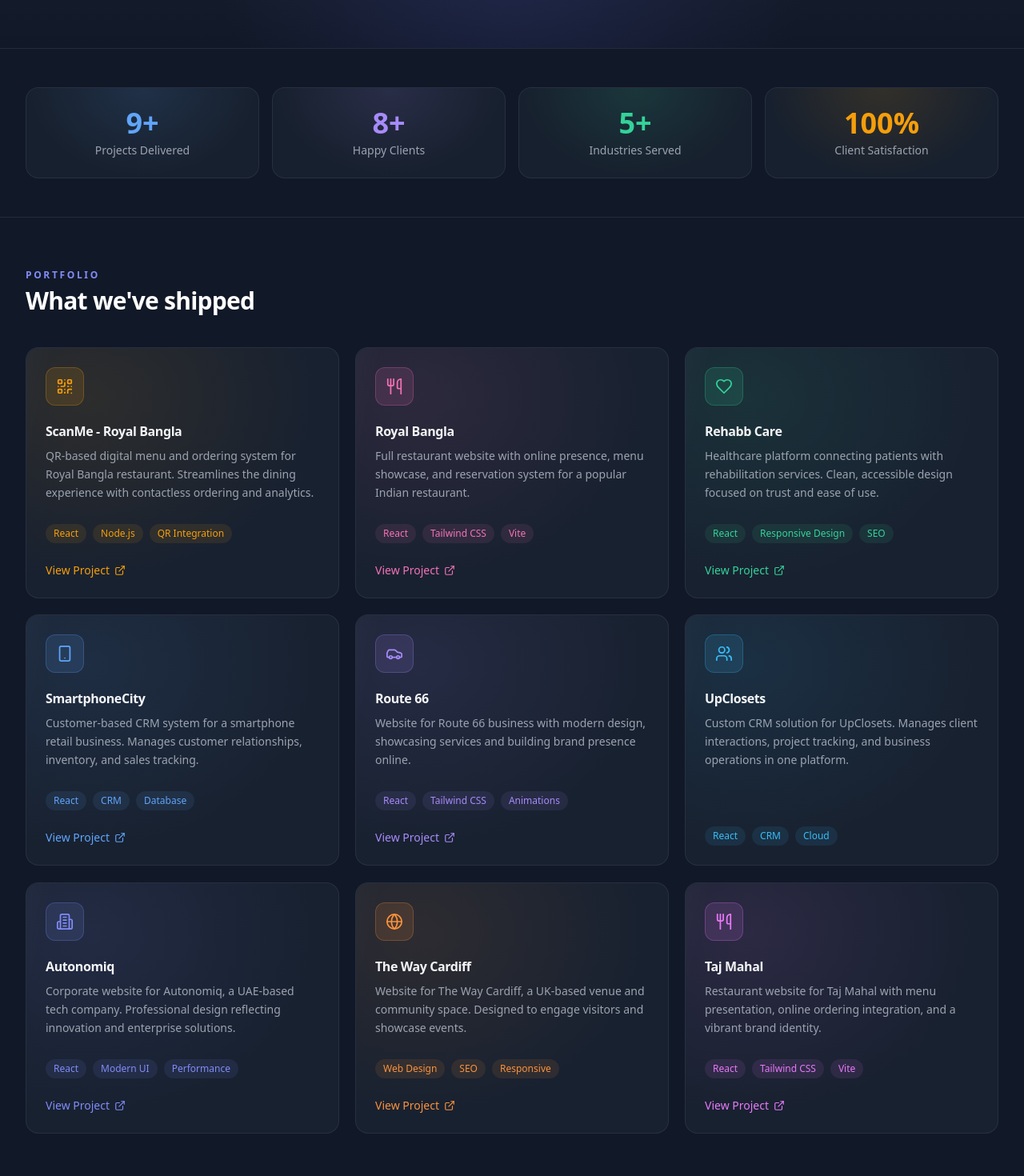
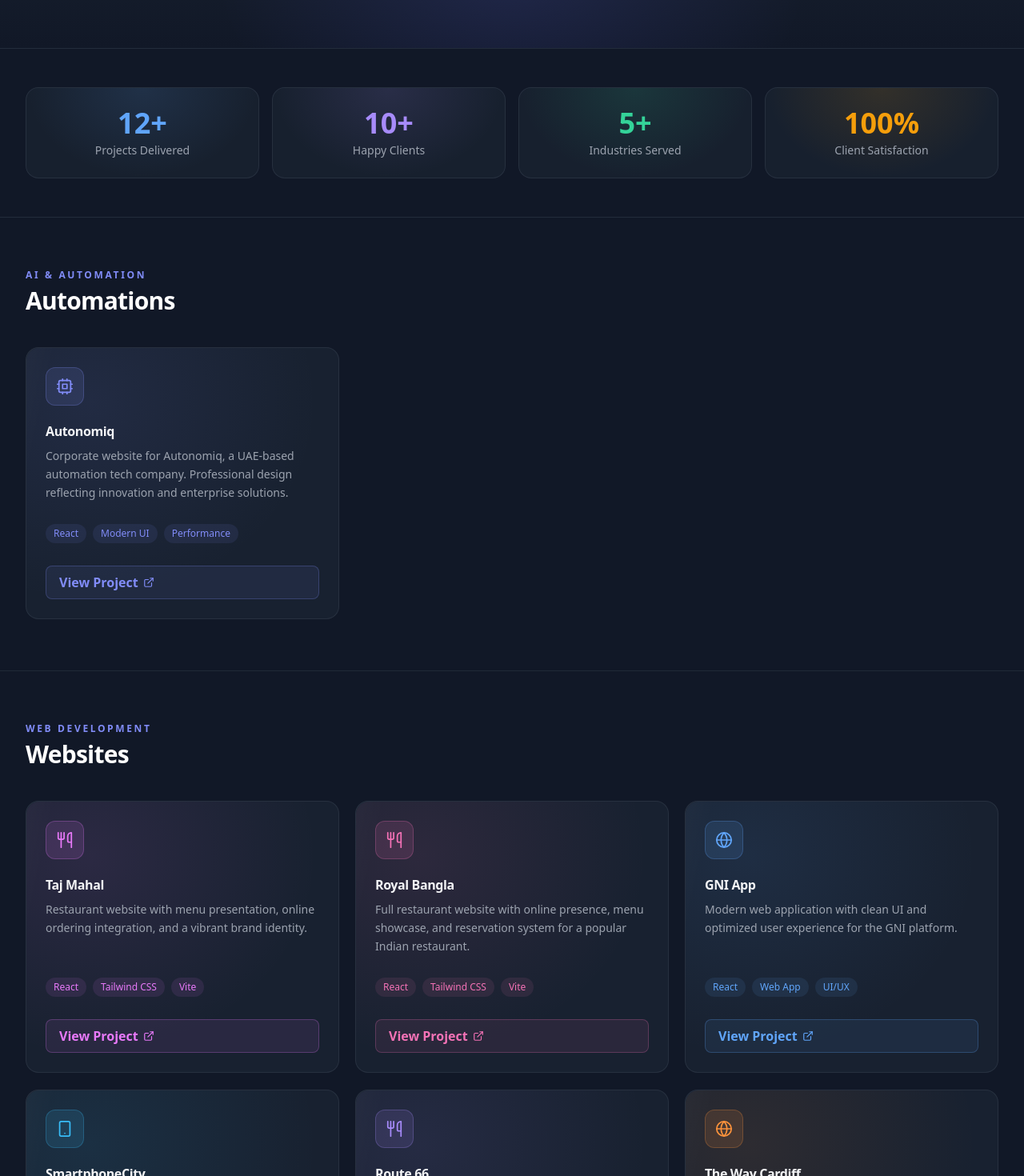
Before and after one commit to Afterlife24/afterlife, a React (Vite) app: page /portfolio in a window 1280 px wide. Shown: the part 380-1850 px from the top of the page at 80% size. Built offline with nearby package versions, Linux system fonts and the light colour scheme.

Commit message:
feat: classify portfolio by domain, add navbar link, highlight view project

```diff
--- a/src/components/Navbar.tsx
+++ b/src/components/Navbar.tsx
@@ -17,6 +17,7 @@
   const navLinks = [
     { name: 'Home', path: '/' },
     { name: 'About', path: '/about' },
+    { name: 'Portfolio', path: '/portfolio' },
     { name: 'FaceSite', path: '/facesite' },
     { name: 'Scanme', path: '/product' },
   ];
--- a/src/pages/PortfolioPage.tsx
+++ b/src/pages/PortfolioPage.tsx
@@ -1,5 +1,5 @@
 import React, { useRef, useState } from 'react';
-import { ExternalLink, Globe, Smartphone, QrCode, Users, Utensils, Car, Heart, Building2 } from 'lucide-react';
+import { ExternalLink, Globe, Smartphone, QrCode, Users, Utensils, Car, Heart, Building2, Cpu, Eye } from 'lucide-react';
 import { Link } from 'react-router-dom';
 import { motion, useMotionValue, useSpring, useTransform } from 'motion/react';
 import type { LucideIcon } from 'lucide-react';
@@ -14,10 +14,16 @@
   icon: LucideIcon;
   name: string;
   description: string;
-  category: 'website' | 'service' | 'mobile-app' | 'analytics';
   color: string;
   url?: string;
   technologies: string[];
+  status?: 'live' | 'ongoing';
+}
+
+interface PortfolioCategory {
+  title: string;
+  eyebrow: string;
+  items: PortfolioItem[];
 }
 
 // ─── Stat Card ───────────────────────────────────────────────────────────────────
@@ -130,15 +136,22 @@
         className="pointer-events-none absolute inset-y-0 left-0 w-[55%] -translate-x-full -skew-x-12 bg-gradient-to-r from-transparent via-white/[0.06] to-transparent transition-transform duration-700 ease-out group-hover:translate-x-[280%]"
       />
 
-      {/* Icon badge */}
+      {/* Icon badge + status */}
+      <div className="relative z-10 flex items-center justify-between">
         <div
-        className="relative z-10 flex h-12 w-12 items-center justify-center rounded-xl"
+          className="flex h-12 w-12 items-center justify-center rounded-xl"
           style={{
             background: `${item.color}20`,
             boxShadow: `inset 0 0 0 1px ${item.color}40`,
           }}
         >
           <Icon size={22} strokeWidth={1.9} style={{ color: item.color }} />
+        </div>
+        {item.status === 'ongoing' && (
+          <span className="px-2.5 py-1 text-xs font-medium rounded-full bg-yellow-500/15 text-yellow-400 border border-yellow-500/30">
+            In Progress
+          </span>
+        )}
       </div>
 
       {/* Content */}
@@ -173,8 +186,12 @@
           href={item.url}
           target="_blank"
           rel="noopener noreferrer"
-          className="relative z-10 inline-flex items-center gap-1.5 text-sm font-medium mt-1"
-          style={{ color: item.color }}
+          className="relative z-10 inline-flex items-center gap-1.5 text-base font-semibold mt-2 px-4 py-2 rounded-lg transition-all duration-200 hover:scale-105"
+          style={{
+            color: item.color,
+            background: `${item.color}15`,
+            border: `1px solid ${item.color}40`,
+          }}
         >
           View Project <ExternalLink className="h-3.5 w-3.5" />
         </a>
@@ -196,86 +213,132 @@
 const PortfolioPage: React.FC = () => {
   const [hoveredName, setHoveredName] = useState<string | null>(null);
 
-  const portfolioItems: PortfolioItem[] = [
+  const categories: PortfolioCategory[] = [
+    {
+      title: "Automations",
+      eyebrow: "AI & Automation",
+      items: [
+        {
+          icon: Cpu,
+          name: "Autonomiq",
+          description: "Corporate website for Autonomiq, a UAE-based automation tech company. Professional design reflecting innovation and enterprise solutions.",
+          color: "#818cf8",
+          url: "https://autonomiq.ae/",
+          technologies: ["React", "Modern UI", "Performance"],
+        },
+      ],
+    },
+    {
+      title: "Websites",
+      eyebrow: "Web Development",
+      items: [
+        {
+          icon: Utensils,
+          name: "Taj Mahal",
+          description: "Restaurant website with menu presentation, online ordering integration, and a vibrant brand identity.",
+          color: "#e879f9",
+          url: "https://www.tajmahal-tajmahal.afterlife.org.in/",
+          technologies: ["React", "Tailwind CSS", "Vite"],
+        },
+        {
+          icon: Utensils,
+          name: "Royal Bangla",
+          description: "Full restaurant website with online presence, menu showcase, and reservation system for a popular Indian restaurant.",
+          color: "#f472b6",
+          url: "https://www.royalbangla-royalbangla.afterlife.org.in/",
+          technologies: ["React", "Tailwind CSS", "Vite"],
+        },
+        {
+          icon: Globe,
+          name: "GNI App",
+          description: "Modern web application with clean UI and optimized user experience for the GNI platform.",
+          color: "#60a5fa",
+          url: "https://www.gniapp.com/",
+          technologies: ["React", "Web App", "UI/UX"],
+        },
+        {
+          icon: Smartphone,
+          name: "SmartphoneCity",
+          description: "Website for a smartphone retail business with product showcase and customer engagement features.",
+          color: "#38bdf8",
+          url: "https://www.smartphonecity.afterlife.org.in/",
+          technologies: ["React", "E-commerce", "Responsive"],
+        },
+        {
+          icon: Utensils,
+          name: "Route 66",
+          description: "Restaurant website with modern design, showcasing menus, ambiance, and building brand presence online.",
+          color: "#a78bfa",
+          url: "https://www.route66-route66.afterlife.org.in/",
+          technologies: ["React", "Tailwind CSS", "Animations"],
+        },
+        {
+          icon: Globe,
+          name: "The Way Cardiff",
+          description: "Website for The Way Cardiff, a UK-based venue and community space. Designed to engage visitors and showcase events.",
+          color: "#fb923c",
+          url: "https://thewaycardiff.co.uk/",
+          technologies: ["Web Design", "SEO", "Responsive"],
+        },
+      ],
+    },
+    {
+      title: "ScanMe",
+      eyebrow: "Digital Menu Solutions",
+      items: [
         {
           icon: QrCode,
           name: "ScanMe - Royal Bangla",
-      description: "QR-based digital menu and ordering system for Royal Bangla restaurant. Streamlines the dining experience with contactless ordering and analytics.",
-      category: "service",
+          description: "QR-based digital menu and ordering system for Royal Bangla restaurant. Contactless ordering with real-time analytics.",
           color: "#f59e0b",
           url: "https://www.royalbangla-scanme.afterlife.org.in",
           technologies: ["React", "Node.js", "QR Integration"],
         },
         {
-      icon: Utensils,
-      name: "Royal Bangla",
-      description: "Full restaurant website with online presence, menu showcase, and reservation system for a popular Indian restaurant.",
-      category: "website",
-      color: "#f472b6",
-      url: "https://www.royalbangla-royalbangla.afterlife.org.in/",
-      technologies: ["React", "Tailwind CSS", "Vite"],
+          icon: QrCode,
+          name: "ScanMe - Taj Mahal",
+          description: "Digital menu solution for Taj Mahal restaurant. Instant QR access, multi-language support, and order tracking.",
+          color: "#fbbf24",
+          url: "https://www.tajmahal-scanme.afterlife.org.in/",
+          technologies: ["React", "Node.js", "QR Integration"],
         },
+      ],
+    },
+    {
+      title: "Healthcare",
+      eyebrow: "Health & Wellness",
+      items: [
         {
           icon: Heart,
           name: "Rehabb Care",
-      description: "Healthcare platform connecting patients with rehabilitation services. Clean, accessible design focused on trust and ease of use.",
-      category: "website",
+          description: "Healthcare platform connecting patients with rehabilitation services. Accessible, trustworthy design with booking and information systems.",
           color: "#34d399",
           url: "https://rehabb.care/",
-      technologies: ["React", "Responsive Design", "SEO"],
+          technologies: ["React", "Accessibility", "Healthcare UX"],
+        },
+      ],
     },
     {
-      icon: Smartphone,
-      name: "SmartphoneCity",
-      description: "Customer-based CRM system for a smartphone retail business. Manages customer relationships, inventory, and sales tracking.",
-      category: "service",
-      color: "#60a5fa",
-      url: "https://www.smartphonecity.afterlife.org.in/",
-      technologies: ["React", "CRM", "Database"],
-    },
-    {
-      icon: Car,
-      name: "Route 66",
-      description: "Website for Route 66 business with modern design, showcasing services and building brand presence online.",
-      category: "website",
-      color: "#a78bfa",
-      url: "https://www.route66-route66.afterlife.org.in/",
-      technologies: ["React", "Tailwind CSS", "Animations"],
-    },
+      title: "Ongoing Projects",
+      eyebrow: "Currently Building",
+      items: [
         {
           icon: Users,
           name: "UpClosets",
-      description: "Custom CRM solution for UpClosets. Manages client interactions, project tracking, and business operations in one platform.",
-      category: "service",
+          description: "Custom CRM solution for UpClosets. Managing client interactions, project tracking, and business operations in one platform.",
           color: "#38bdf8",
           technologies: ["React", "CRM", "Cloud"],
+          status: "ongoing",
         },
         {
-      icon: Building2,
-      name: "Autonomiq",
-      description: "Corporate website for Autonomiq, a UAE-based tech company. Professional design reflecting innovation and enterprise solutions.",
-      category: "website",
-      color: "#818cf8",
-      url: "https://autonomiq.ae/",
-      technologies: ["React", "Modern UI", "Performance"],
+          icon: Eye,
+          name: "Top Sights",
+          description: "CRM platform for Top Sights. Streamlining customer management, bookings, and operational workflows.",
+          color: "#a78bfa",
+          technologies: ["React", "CRM", "Analytics"],
+          status: "ongoing",
         },
-    {
-      icon: Globe,
-      name: "The Way Cardiff",
-      description: "Website for The Way Cardiff, a UK-based venue and community space. Designed to engage visitors and showcase events.",
-      category: "website",
-      color: "#fb923c",
-      url: "https://thewaycardiff.co.uk/",
-      technologies: ["Web Design", "SEO", "Responsive"],
-    },
-    {
-      icon: Utensils,
-      name: "Taj Mahal",
-      description: "Restaurant website for Taj Mahal with menu presentation, online ordering integration, and a vibrant brand identity.",
-      category: "website",
-      color: "#e879f9",
-      url: "https://www.tajmahal-tajmahal.afterlife.org.in/",
-      technologies: ["React", "Tailwind CSS", "Vite"],
+      ],
     },
   ];
 
@@ -299,7 +362,7 @@
             Featured Projects
           </h1>
           <p className="text-lg text-gray-300 max-w-2xl mx-auto">
-            Services and websites we've built for businesses that needed real solutions
+            Services and websites we've built for businesses across multiple industries
           </p>
         </div>
       </section>
@@ -307,40 +370,42 @@
       {/* Stats Section */}
       <section className="relative py-12 px-4 md:px-8 bg-gray-900 border-y border-gray-700/50">
         <div className="max-w-7xl mx-auto grid grid-cols-2 md:grid-cols-4 gap-4">
-          <StatCard value="9+" label="Projects Delivered" color="#60a5fa" />
-          <StatCard value="8+" label="Happy Clients" color="#a78bfa" />
+          <StatCard value="12+" label="Projects Delivered" color="#60a5fa" />
+          <StatCard value="10+" label="Happy Clients" color="#a78bfa" />
           <StatCard value="5+" label="Industries Served" color="#34d399" />
           <StatCard value="100%" label="Client Satisfaction" color="#f59e0b" />
         </div>
       </section>
 
-      {/* Spotlight Cards Section */}
-      <section className="relative py-16 px-4 md:px-8 bg-gray-900">
+      {/* Category Sections */}
+      {categories.map((category) => (
+        <section key={category.title} className="relative py-16 px-4 md:px-8 bg-gray-900 border-b border-gray-800">
           <div className="max-w-7xl mx-auto relative">
             {/* Section Header */}
             <div className="mb-10 flex flex-col gap-1.5">
               <p className="font-semibold text-xs text-indigo-400 uppercase tracking-[0.22em]">
-              Portfolio
+                {category.eyebrow}
               </p>
               <h2 className="font-semibold text-2xl md:text-3xl text-white tracking-tight">
-              What we've shipped
+                {category.title}
               </h2>
             </div>
 
             {/* Card Grid */}
             <div className="grid grid-cols-1 sm:grid-cols-2 lg:grid-cols-3 gap-5">
-            {portfolioItems.map((item) => (
+              {category.items.map((item) => (
                 <PortfolioCard
-                key={item.name}
+                  key={item.name + category.title}
                   item={item}
-                dimmed={hoveredName !== null && hoveredName !== item.name}
-                onHoverStart={() => setHoveredName(item.name)}
+                  dimmed={hoveredName !== null && hoveredName !== item.name + category.title}
+                  onHoverStart={() => setHoveredName(item.name + category.title)}
                   onHoverEnd={() => setHoveredName(null)}
                 />
               ))}
             </div>
           </div>
         </section>
+      ))}
 
       {/* CTA Section */}
       <section className="relative py-20 px-4 md:px-8 bg-gray-800/50 border-t border-gray-700/50">
```
Lines whose indentation alone changed are shown as unchanged.
